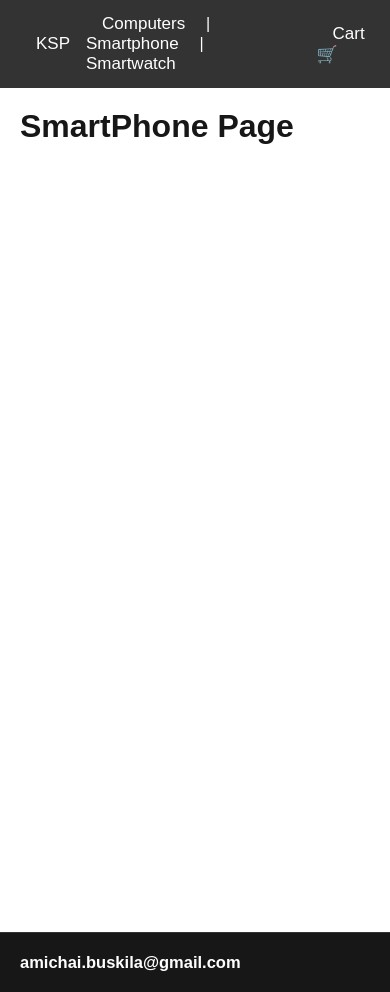
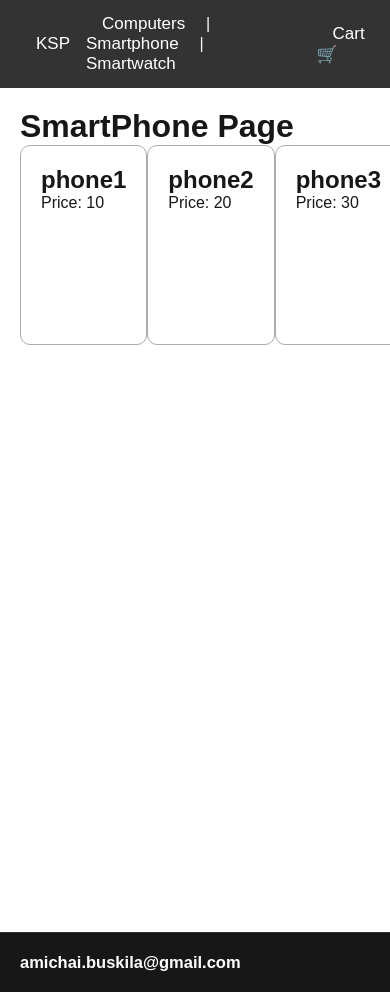
Before and after one commit to amichaibuskila-tech/my-store, a Next.js app: page /smartphone in a window 390 px wide. Built offline with nearby package versions, Linux system fonts and the light colour scheme.

Commit message:
added data fir smartphone

```diff
--- a/src/app/components/Card/Card.module.css
+++ b/src/app/components/Card/Card.module.css
@@ -5,4 +5,6 @@
     width: 200px;
     height: 200px;
     padding: 20px;
+    border-radius: 10px;
+
 }
--- a/src/app/smartphone/page.js
+++ b/src/app/smartphone/page.js
@@ -1,12 +1,24 @@
 'use client';
 
 import React, { useState } from 'react';
+import { getSmartphone } from '@/services/data';
+import { Card } from '@/app/components/Card/Card.jsx';
+
 
 export default function SmartPhone() {
 
     return (
         <div className="smartphone-page page-container">
             <h1>SmartPhone Page</h1>
+            <div className="row">
+                {
+                    getSmartphone().map(
+                        (phone) => {
+                            return <Card data={phone} />
+                        }
+                    )
+                }
+            </div>
         </div>
     );
 }
--- a/src/services/data.js
+++ b/src/services/data.js
@@ -22,3 +22,29 @@ export function getComputers() {
     }
   ]
 }
+
+
+
+export function getSmartphone() {
+  return [
+    {
+      title: "phone1",
+      price: 10
+    },
+    {
+      title: "phone2",
+      price: 20
+
+    },
+    {
+      title: "phone3",
+      price: 30
+
+    },
+    {
+      title: "phone4",
+      price: 40
+
+    }
+  ]
+}
```
